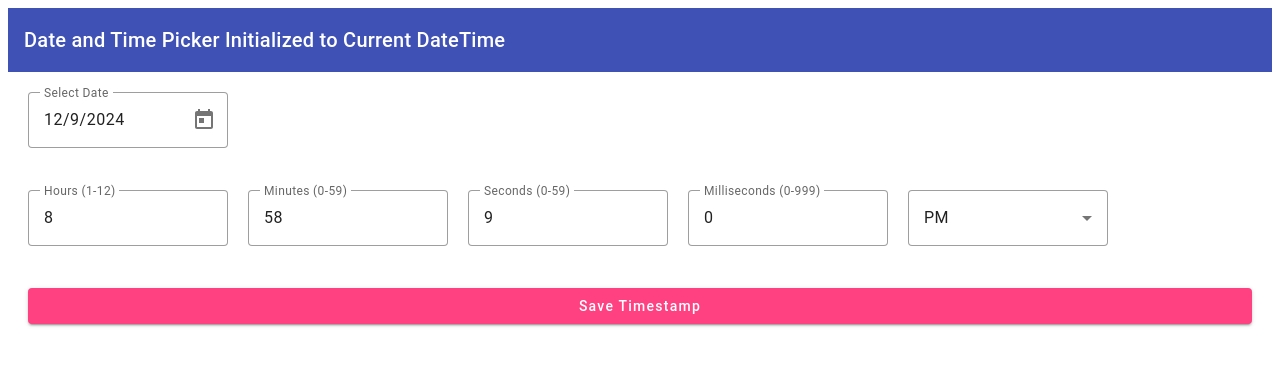
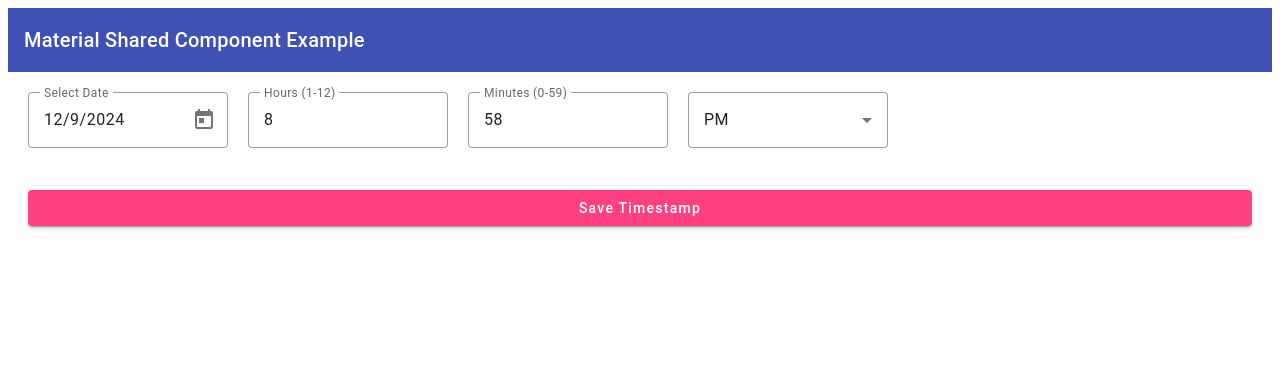
Before and after one commit to amarpatel-xx/material-datetime-app, an Angular app: page / in a window 1280 px wide. Shown: the top 366 px of the page. Built offline with nearby package versions, Linux system fonts and the light colour scheme.

Commit message:
Made a date-time component.

```diff
--- a/src/app/app.component.css
+++ b/src/app/app.component.css
@@ -4,18 +4,6 @@
     display: flex;
     flex-direction: column;
     gap: 20px;
-  }
-
-  /* Style for input boxes */
-  .wide-box {
-    width: 200px;
-  }
-
-  /* Time input container */
-  .time-inputs {
-    display: flex;
-    gap: 20px;
-    flex-wrap: wrap;
   }
 
   /* Error message styling */
--- a/src/app/app.component.html
+++ b/src/app/app.component.html
@@ -2,90 +2,8 @@
   <span>{{ title }}</span>
 </mat-toolbar>
 
-<div class="container">
-  <!-- Date Picker -->
-  <mat-form-field appearance="outline" class="wide-box">
-    <mat-label>Select Date</mat-label>
-    <input matInput [matDatepicker]="picker" [(ngModel)]="selectedDate" />
-    <mat-datepicker-toggle matSuffix [for]="picker"></mat-datepicker-toggle>
-    <mat-datepicker #picker></mat-datepicker>
-  </mat-form-field>
+<app-date-time (timestampChange)="onTimestampChange($event)"></app-date-time>
 
-  <!-- Time Inputs -->
-  <div class="time-inputs">
-    <!-- Hours -->
-    <mat-form-field appearance="outline" class="wide-box">
-      <mat-label>Hours (1-12)</mat-label>
-      <input
-        matInput
-        type="number"
-        [(ngModel)]="hours"
-        placeholder="HH"
-        min="1"
-        max="12"
-      />
-    </mat-form-field>
-
-    <!-- Minutes -->
-    <mat-form-field appearance="outline" class="wide-box">
-      <mat-label>Minutes (0-59)</mat-label>
-      <input
-        matInput
-        type="number"
-        [(ngModel)]="minutes"
-        placeholder="MM"
-        min="0"
-        max="59"
-      />
-    </mat-form-field>
-
-    <!-- Seconds -->
-    <mat-form-field appearance="outline" class="wide-box">
-      <mat-label>Seconds (0-59)</mat-label>
-      <input
-        matInput
-        type="number"
-        [(ngModel)]="seconds"
-        placeholder="SS"
-        min="0"
-        max="59"
-      />
-    </mat-form-field>
-
-    <!-- Milliseconds -->
-    <mat-form-field appearance="outline" class="wide-box">
-      <mat-label>Milliseconds (0-999)</mat-label>
-      <input
-        matInput
-        type="number"
-        [(ngModel)]="milliseconds"
-        placeholder="MS"
-        min="0"
-        max="999"
-      />
-    </mat-form-field>
-
-    <!-- AM/PM Selector -->
-    <mat-form-field appearance="outline" class="wide-box">
-      <mat-select [(ngModel)]="amPm">
-        <mat-option value="AM">AM</mat-option>
-        <mat-option value="PM">PM</mat-option>
-      </mat-select>
-    </mat-form-field>
-  </div>
-
-  <!-- Submit Button -->
-  <button mat-raised-button color="accent" (click)="saveTimestamp()">
-    Save Timestamp
-  </button>
-
-  <!-- Error Message -->
-  <div *ngIf="errorMessage" class="error-message">
-    <strong>{{ errorMessage }}</strong>
-  </div>
-
-  <!-- Display Timestamp -->
-  <div *ngIf="timestamp && !errorMessage" class="timestamp">
-    <p><strong>Saved UTC Timestamp:</strong> {{ timestamp }}</p>
-  </div>
-</div>
+<p *ngIf="timestamp">
+  <strong>Selected UTC Timestamp:</strong> {{ timestamp }}
+</p>
--- a/src/app/app.component.ts
+++ b/src/app/app.component.ts
@@ -1,77 +1,20 @@
 import { Component } from '@angular/core';
-import { FormsModule } from '@angular/forms';
 import { MaterialModule } from './shared/material.module';
+import { DateTimeComponent } from './component/date-time/date-time.component';
 
 @Component({
+  standalone: true,
   selector: 'app-root',
-  standalone: true,
-  imports: [FormsModule, MaterialModule],
   templateUrl: './app.component.html',
   styleUrls: ['./app.component.css'],
+  imports: [DateTimeComponent, MaterialModule],
 })
 export class AppComponent {
-  title = 'Date and Time Picker Initialized to Current DateTime';
-  selectedDate: Date; // Initialized to current date
-  hours: number; // Current hours in 12-hour format
-  minutes: number; // Current minutes
-  seconds: number; // Current seconds
-  milliseconds: number; // Current milliseconds
-  amPm: 'AM' | 'PM'; // Determine AM/PM based on the current time
+  title = 'Material Shared Component Example';
   timestamp: number | null = null;
-  errorMessage: string | null = null;
 
-  constructor() {
-    const now = new Date();
-
-    this.selectedDate = new Date(now.getFullYear(), now.getMonth(), now.getDate());
-    const currentHours = now.getHours();
-    this.hours = currentHours > 12 ? currentHours - 12 : currentHours === 0 ? 12 : currentHours; // Convert to 12-hour format
-    this.amPm = currentHours >= 12 ? 'PM' : 'AM';
-    this.minutes = now.getMinutes();
-    this.seconds = now.getSeconds();
-    this.milliseconds = now.getMilliseconds();
-  }
-
-  saveTimestamp(): void {
-    // Validate inputs
-    if (
-      this.hours == null ||
-      this.hours < 1 ||
-      this.hours > 12 ||
-      this.minutes == null ||
-      this.minutes < 0 ||
-      this.minutes > 59 ||
-      this.seconds == null ||
-      this.seconds < 0 ||
-      this.seconds > 59 ||
-      this.milliseconds == null ||
-      this.milliseconds < 0 ||
-      this.milliseconds > 999
-    ) {
-      this.errorMessage = 'Please enter valid time values.';
-      return;
-    }
-
-    this.errorMessage = null; // Clear any existing error message
-
-    let adjustedHours = this.hours;
-
-    // Adjust hours based on AM/PM
-    if (this.amPm === 'PM' && this.hours !== 12) {
-      adjustedHours += 12;
-    } else if (this.amPm === 'AM' && this.hours === 12) {
-      adjustedHours = 0;
-    }
-
-    // Combine the selected date and time
-    const combinedDateTime = new Date(this.selectedDate);
-    combinedDateTime.setHours(adjustedHours);
-    combinedDateTime.setMinutes(this.minutes);
-    combinedDateTime.setSeconds(this.seconds);
-    combinedDateTime.setMilliseconds(this.milliseconds);
-
-    // Convert to UTC timestamp
-    this.timestamp = combinedDateTime.getTime();
-    console.log('Saved Timestamp (UTC):', this.timestamp);
+  onTimestampChange(newTimestamp: number): void {
+    this.timestamp = newTimestamp;
+    console.log('Timestamp received from DateTimeComponent:', this.timestamp);
   }
 }
--- /dev/null
+++ b/src/app/component/date-time/date-time.component.css
@@ -0,0 +1,16 @@
+.date-time-container {
+    display: flex;
+    flex-direction: column;
+    gap: 20px;
+    margin: 20px;
+}
+
+.date-time-inputs {
+    display: flex;
+    gap: 20px;
+    flex-wrap: wrap;
+}
+
+.wide-box {
+    width: 200px;
+}
--- /dev/null
+++ b/src/app/component/date-time/date-time.component.html
@@ -0,0 +1,57 @@
+<div class="date-time-container">
+    <!-- Time Inputs -->
+    <div class="date-time-inputs">
+        <!-- Date Picker -->
+        <mat-form-field appearance="outline" class="wide-box">
+        <mat-label>Select Date</mat-label>
+        <input matInput [matDatepicker]="picker" [(ngModel)]="selectedDate"  (ngModelChange)="onDateChange()"/>
+        <mat-datepicker-toggle matSuffix [for]="picker"></mat-datepicker-toggle>
+        <mat-datepicker #picker></mat-datepicker>
+        </mat-form-field>
+
+        <!-- Hours -->
+        <mat-form-field appearance="outline" class="wide-box">
+            <mat-label>Hours (1-12)</mat-label>
+            <input
+            matInput
+            type="number"
+            [(ngModel)]="hours"
+            (ngModelChange)="onTimeChange()"
+            placeholder="HH"
+            min="1"
+            max="12"
+            />
+        </mat-form-field>
+
+        <!-- Minutes -->
+        <mat-form-field appearance="outline" class="wide-box">
+            <mat-label>Minutes (0-59)</mat-label>
+            <input
+            matInput
+            type="number"
+            [(ngModel)]="minutes"
+            (ngModelChange)="onTimeChange()"
+            placeholder="MM"
+            min="0"
+            max="59"
+            />
+        </mat-form-field>
+
+        <!-- AM/PM Selector -->
+        <mat-form-field appearance="outline" class="wide-box">
+            <mat-select [(ngModel)]="amPm" (selectionChange)="onTimeChange()">
+            <mat-option value="AM">AM</mat-option>
+            <mat-option value="PM">PM</mat-option>
+            </mat-select>
+        </mat-form-field>
+    </div>
+
+    <!-- Hidden Fields for Seconds and Milliseconds -->
+    <input type="hidden" [(ngModel)]="seconds" />
+    <input type="hidden" [(ngModel)]="milliseconds" />
+
+    <!-- Submit Button -->
+    <button mat-raised-button color="accent" (click)="saveTimestamp()">
+      Save Timestamp
+    </button>
+  </div>
--- /dev/null
+++ b/src/app/component/date-time/date-time.component.ts
@@ -0,0 +1,75 @@
+import { Component, EventEmitter, Output } from '@angular/core';
+import { FormsModule } from '@angular/forms';
+import { MaterialModule } from '../../shared/material.module';
+
+@Component({
+  standalone: true,
+  selector: 'app-date-time',
+  templateUrl: './date-time.component.html',
+  styleUrls: ['./date-time.component.css'],
+  imports: [MaterialModule, FormsModule],
+})
+export class DateTimeComponent {
+  selectedDate: Date = new Date(); // Initialize to current date
+  hours: number = this.selectedDate.getHours() % 12 || 12; // Convert to 12-hour format
+  minutes: number = this.selectedDate.getMinutes(); // Current minutes
+  amPm: 'AM' | 'PM' = this.selectedDate.getHours() >= 12 ? 'PM' : 'AM'; // Determine AM/PM
+  seconds: number = this.selectedDate.getSeconds(); // Hidden field with default value
+  milliseconds: number = this.selectedDate.getMilliseconds(); // Hidden field with default value
+
+  @Output() timestampChange = new EventEmitter<number>(); // Emit the UTC timestamp
+
+  saveTimestamp(): void {
+    // Adjust hours based on AM/PM
+    let adjustedHours = this.hours;
+    if (this.amPm === 'PM' && this.hours !== 12) {
+      adjustedHours += 12;
+    } else if (this.amPm === 'AM' && this.hours === 12) {
+      adjustedHours = 0;
+    }
+
+    // Combine the date and time
+    const combinedDateTime = new Date(this.selectedDate);
+    combinedDateTime.setHours(adjustedHours);
+    combinedDateTime.setMinutes(this.minutes);
+    combinedDateTime.setSeconds(this.seconds);
+    combinedDateTime.setMilliseconds(this.milliseconds);
+
+    // Emit the UTC timestamp
+    const timestamp = combinedDateTime.getTime();
+    this.timestampChange.emit(timestamp);
+  }
+
+   // Emit timestamp whenever fields are updated
+   updateTimestamp(): void {
+    // Reset seconds and milliseconds when the fields are changed
+    this.seconds = 0;
+    this.milliseconds = 0;
+
+    let adjustedHours = this.hours;
+    if (this.amPm === 'PM' && this.hours !== 12) {
+      adjustedHours += 12;
+    } else if (this.amPm === 'AM' && this.hours === 12) {
+      adjustedHours = 0;
+    }
+
+    // Combine the date and time
+    const combinedDateTime = new Date(this.selectedDate);
+    combinedDateTime.setHours(adjustedHours);
+    combinedDateTime.setMinutes(this.minutes);
+    combinedDateTime.setSeconds(this.seconds);
+    combinedDateTime.setMilliseconds(this.milliseconds);
+
+    // Emit the UTC timestamp
+    const timestamp = combinedDateTime.getTime();
+    this.timestampChange.emit(timestamp);
+  }
+
+  onDateChange(): void {
+    this.updateTimestamp(); // Reset seconds and milliseconds and emit the timestamp
+  }
+
+  onTimeChange(): void {
+    this.updateTimestamp(); // Reset seconds and milliseconds and emit the timestamp
+  }
+}
```
Also changed, not shown: 1 other file (tests, documents, lock files or other folders).
